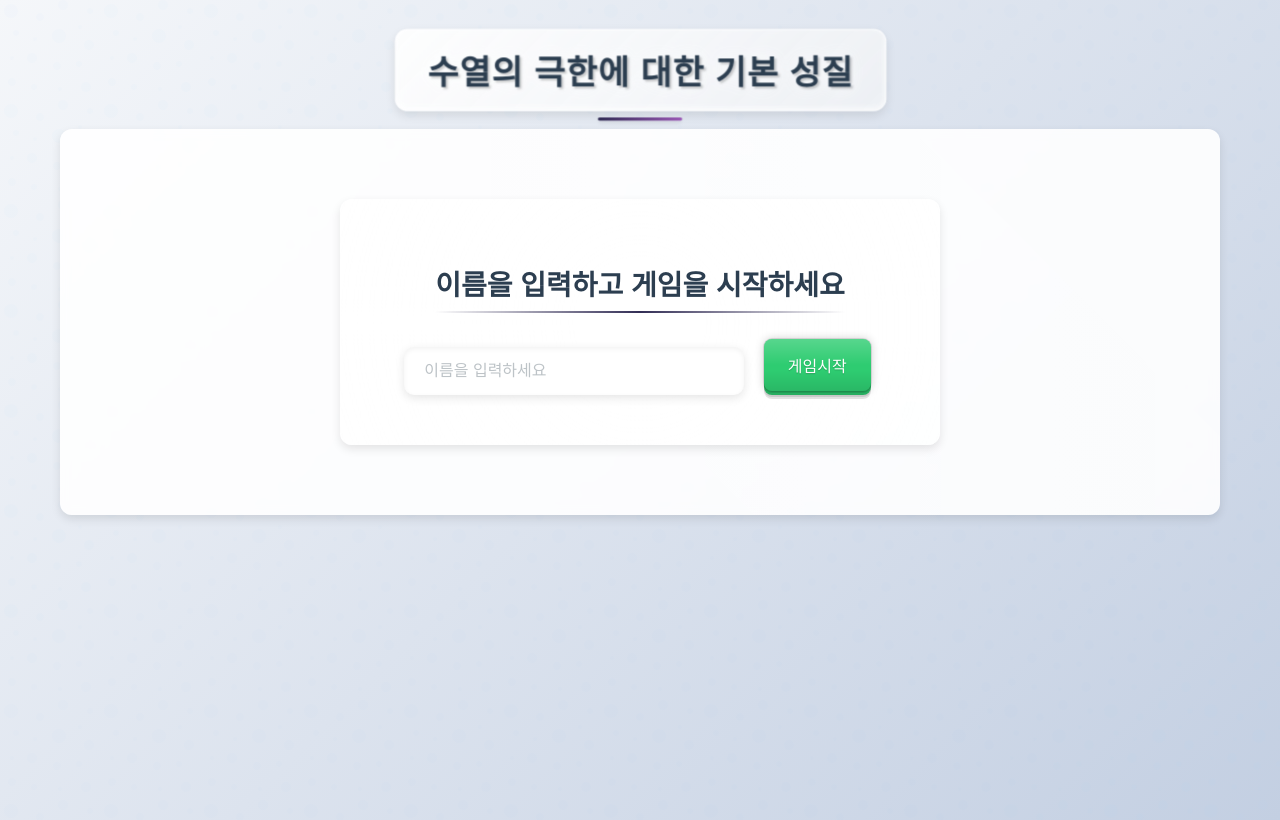
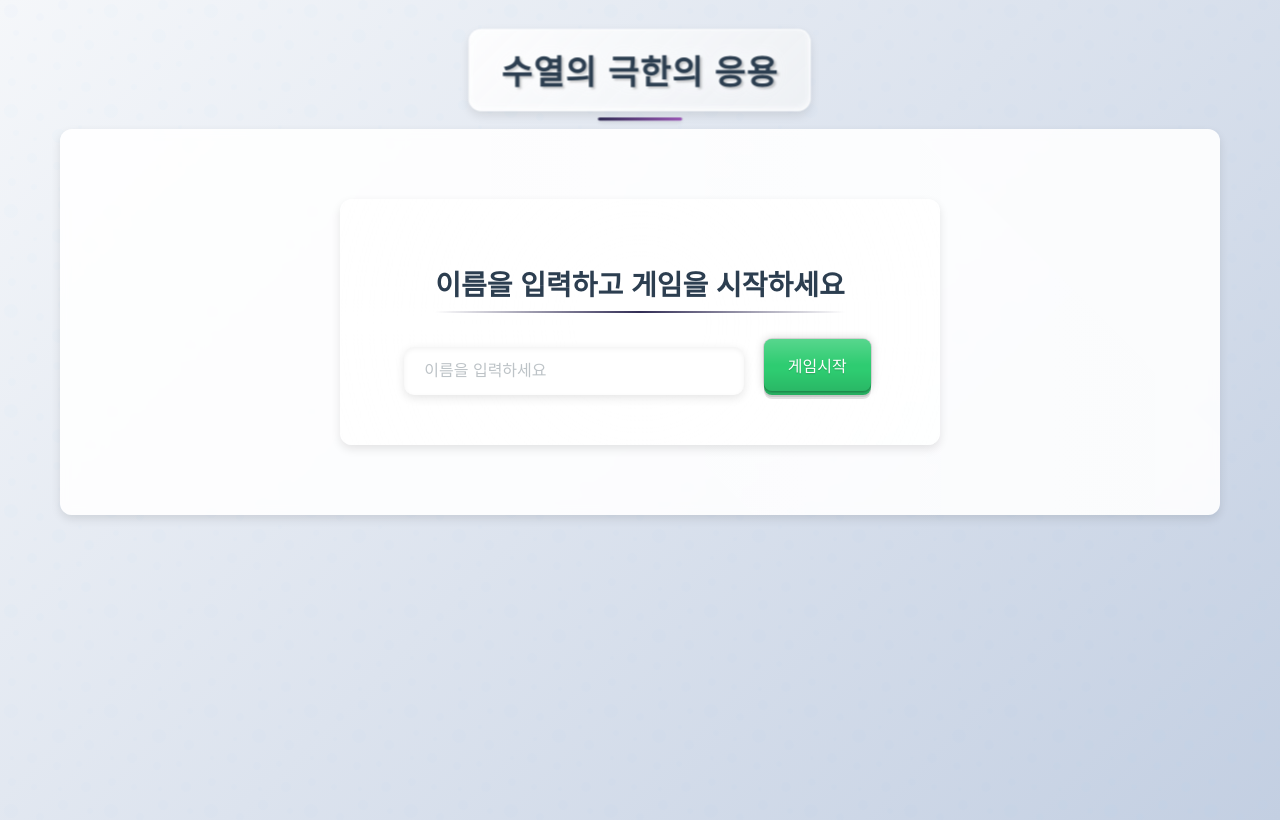
Before and after one commit to hwimath2/125122, a plain HTML site: page index.html in a window 1280 px wide. Drawn offline with Linux system fonts and the light colour scheme.

Commit message:
Update index.html

```diff
--- a/index.html
+++ b/index.html
@@ -8,7 +8,7 @@
 <script>
   /* 게임 설정 및 문제 데이터 */
   const gameConfig = {
-    "gameTitle": "수열의 극한에 대한 기본 성질",
+    "gameTitle": "수열의 극한의 응용",
     "defaultScore": 10,
     "bannerURL": "",
     "randomizeQuestions": true,
```
